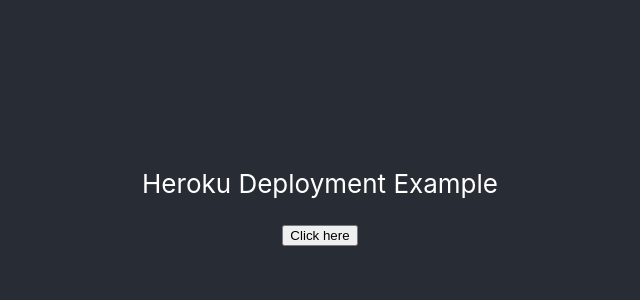
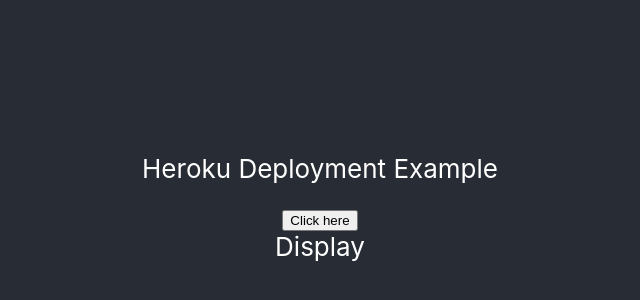
Before and after one commit to JadenFicklin/how-to-deploy, a React (Create React App) app: page / in a window 1280 px wide. Shown: the part 206-506 px from the top of the page, without its empty margins (320-960 px from the left). Built offline with nearby package versions, Linux system fonts and the light colour scheme.

Commit message:
added display

```diff
--- a/src/App.js
+++ b/src/App.js
@@ -1,6 +1,7 @@
 import React, { useState } from "react";
 import axios from "axios";
 import "./App.css";
+import Display from "./components/Display";
 
 function App() {
   const [info, setInfo] = useState("");
@@ -17,6 +18,7 @@
       <header className="App-header">
         {info ? info : <p>Heroku Deployment Example</p>}
         <button onClick={buttonClick}>Click here</button>
+        <Display />
       </header>
     </div>
   );
--- /dev/null
+++ b/src/components/Display.js
@@ -0,0 +1,9 @@
+import React from 'react'
+
+function Display() {
+  return (
+    <div>Display</div>
+  )
+}
+
+export default Display
```
